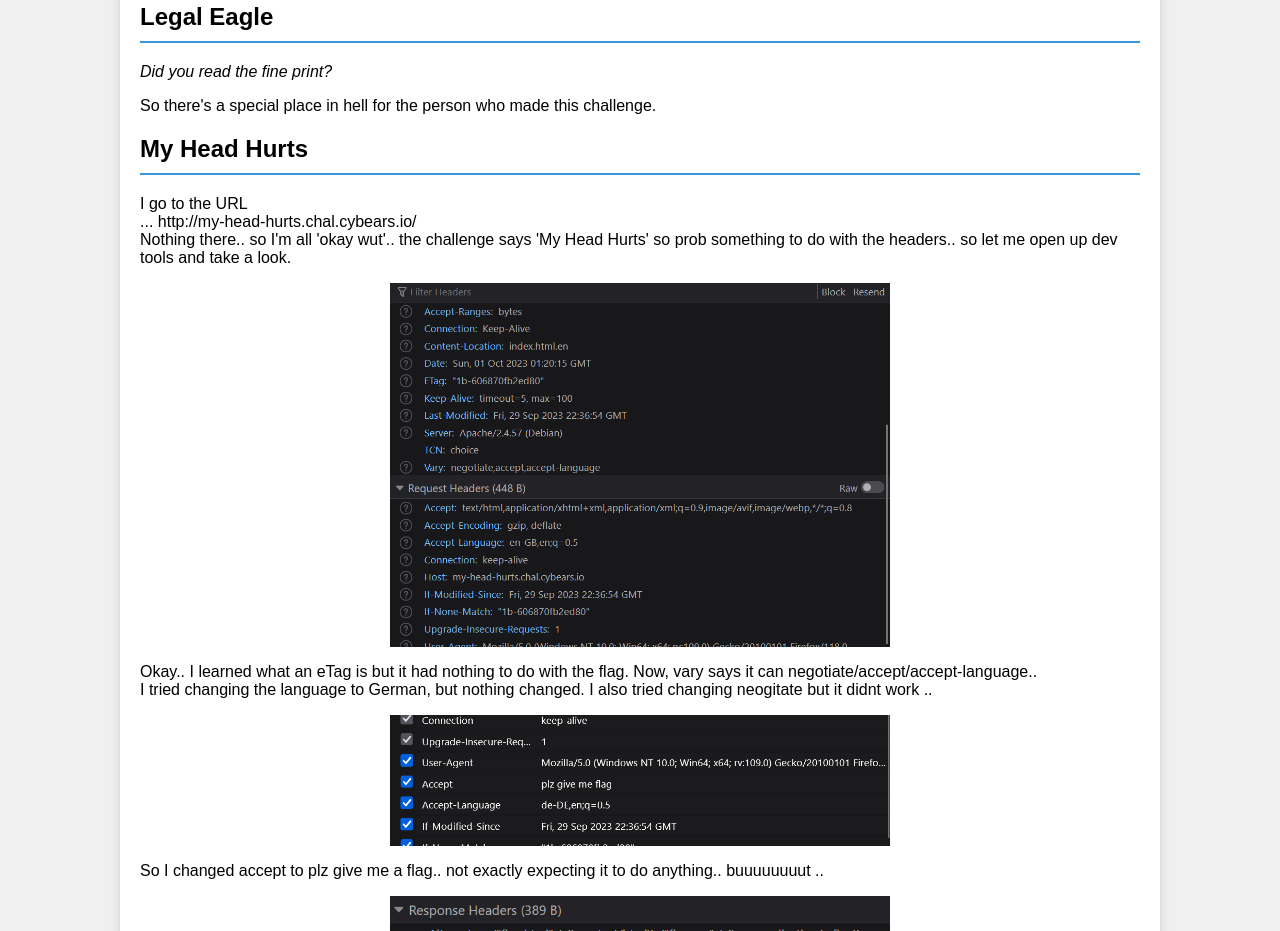
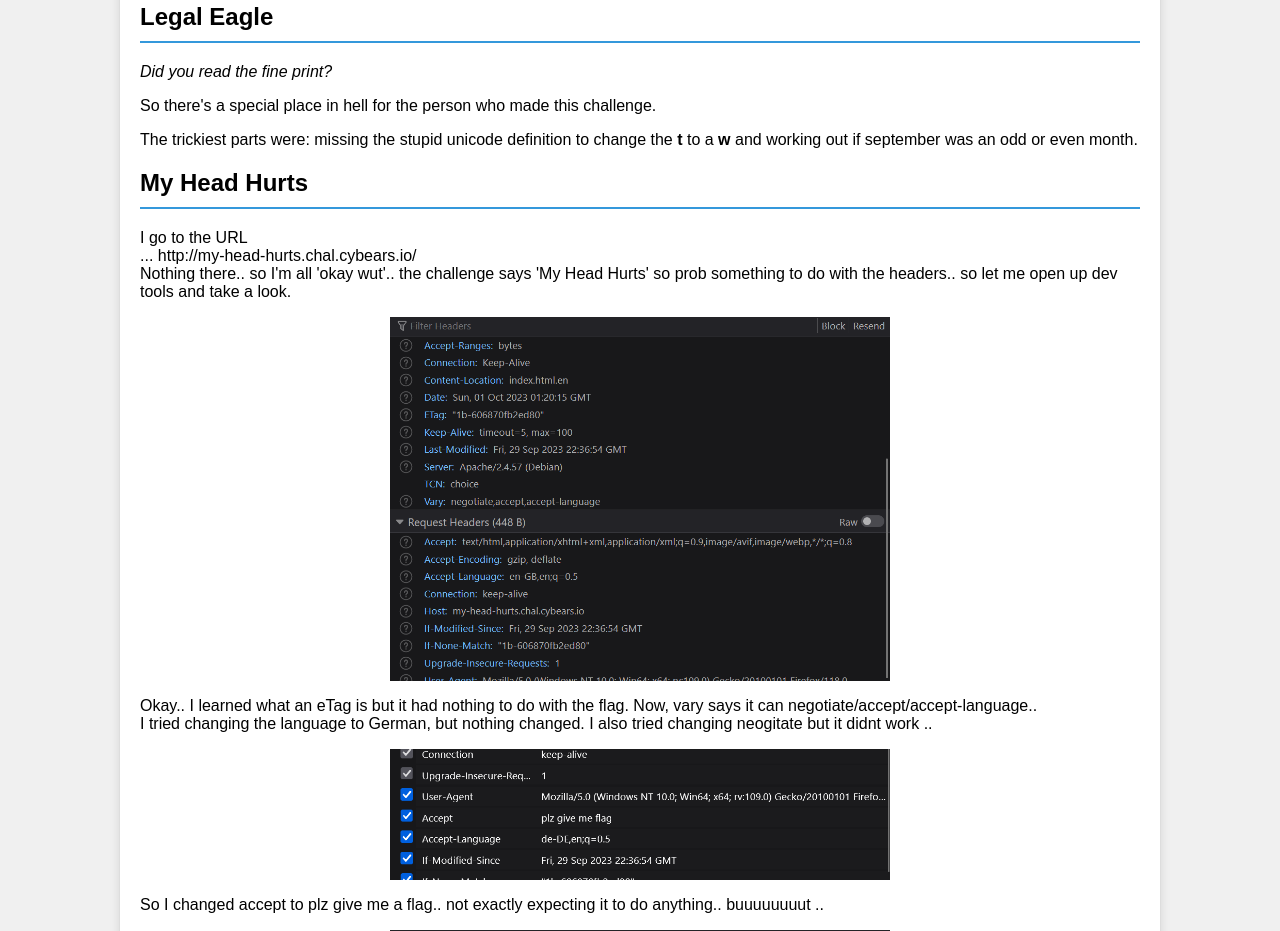
Before and after one commit to Quokkanix/bsides2023ctfs, a plain HTML site: page index.html in a window 1280 px wide. Shown: the part 6100-7031 px from the top of the page. Drawn offline with Linux system fonts and the light colour scheme.

Commit message:
Update index.html

```diff
--- a/index.html
+++ b/index.html
@@ -123,6 +123,7 @@
          <h2 id="legal-eagle">Legal Eagle</h2>
         <p><i>Did you read the fine print?</i></p>
         <p>So there's a special place in hell for the person who made this challenge. </p>
+<p> The trickiest parts were: missing the stupid unicode definition to change the <b>t</b> to a <b>w</b> and working out if september was an odd or even month.</p>
 
 
         <h2 id="my-head-hurts">My Head Hurts</h2>
```
